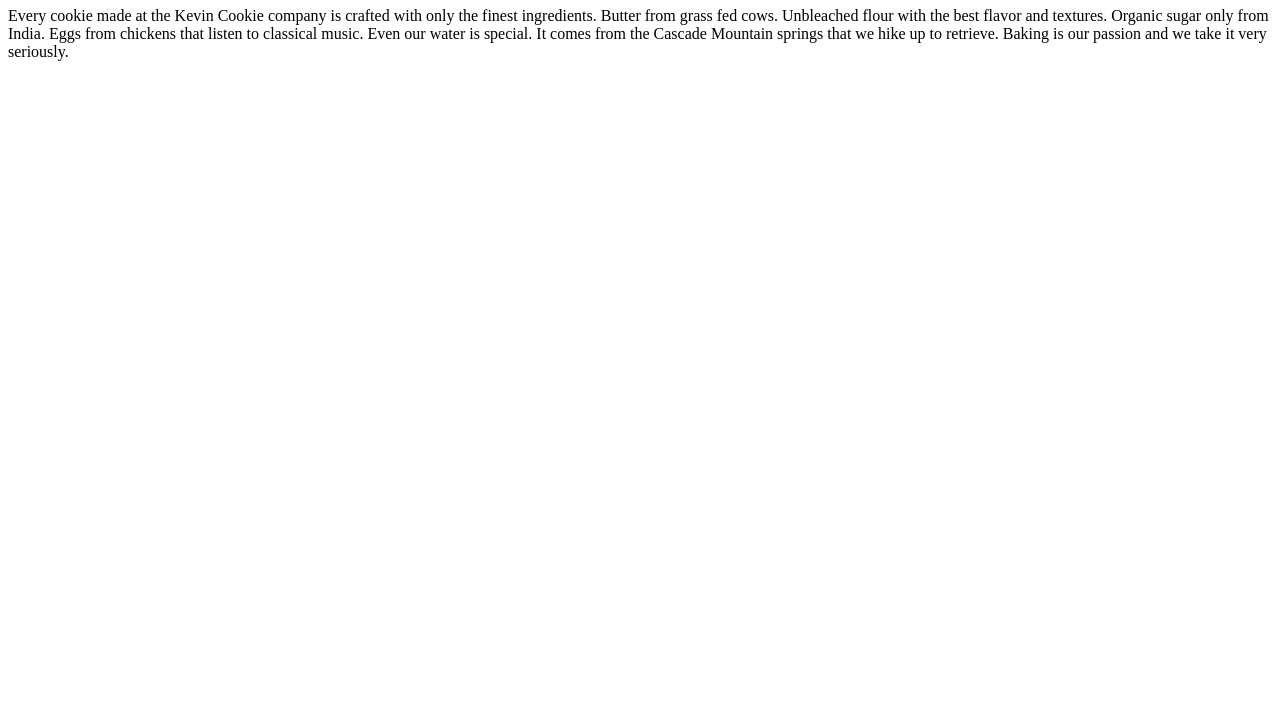
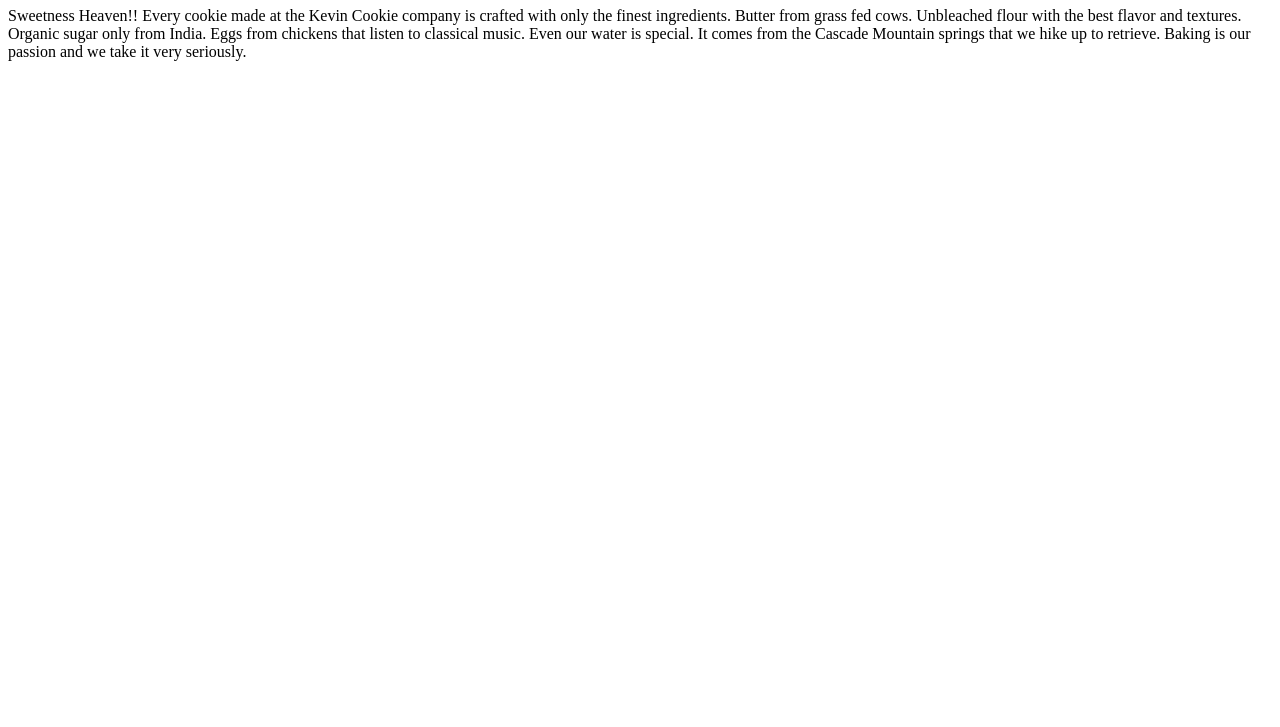
Before and after one commit to ShreyaThombal/CookieWebsite, a plain HTML site: page index.htm in a window 1280 px wide. Shown: the part 73-800 px from the top of the page. Drawn offline with Linux system fonts and the light colour scheme.

Commit message:
Updated index.htm text

```diff
--- a/index.htm
+++ b/index.htm
@@ -3,7 +3,7 @@
 <body>
 
 <h1>Deliciousness in every bite!</h1>
-<p>Every cookie made at the Kevin Cookie company is crafted with only the finest ingredients. Butter from grass fed cows. Unbleached flour with the best flavor and textures. Organic sugar only from India. Eggs from chickens that listen to classical music. Even our water is special. It comes from the Cascade Mountain springs that we hike up to retrieve. Baking is our passion and we take it very seriously.</p>
+<p>Sweetness Heaven!! Every cookie made at the Kevin Cookie company is crafted with only the finest ingredients. Butter from grass fed cows. Unbleached flour with the best flavor and textures. Organic sugar only from India. Eggs from chickens that listen to classical music. Even our water is special. It comes from the Cascade Mountain springs that we hike up to retrieve. Baking is our passion and we take it very seriously.</p>
 
 </body>
 </html>
```
